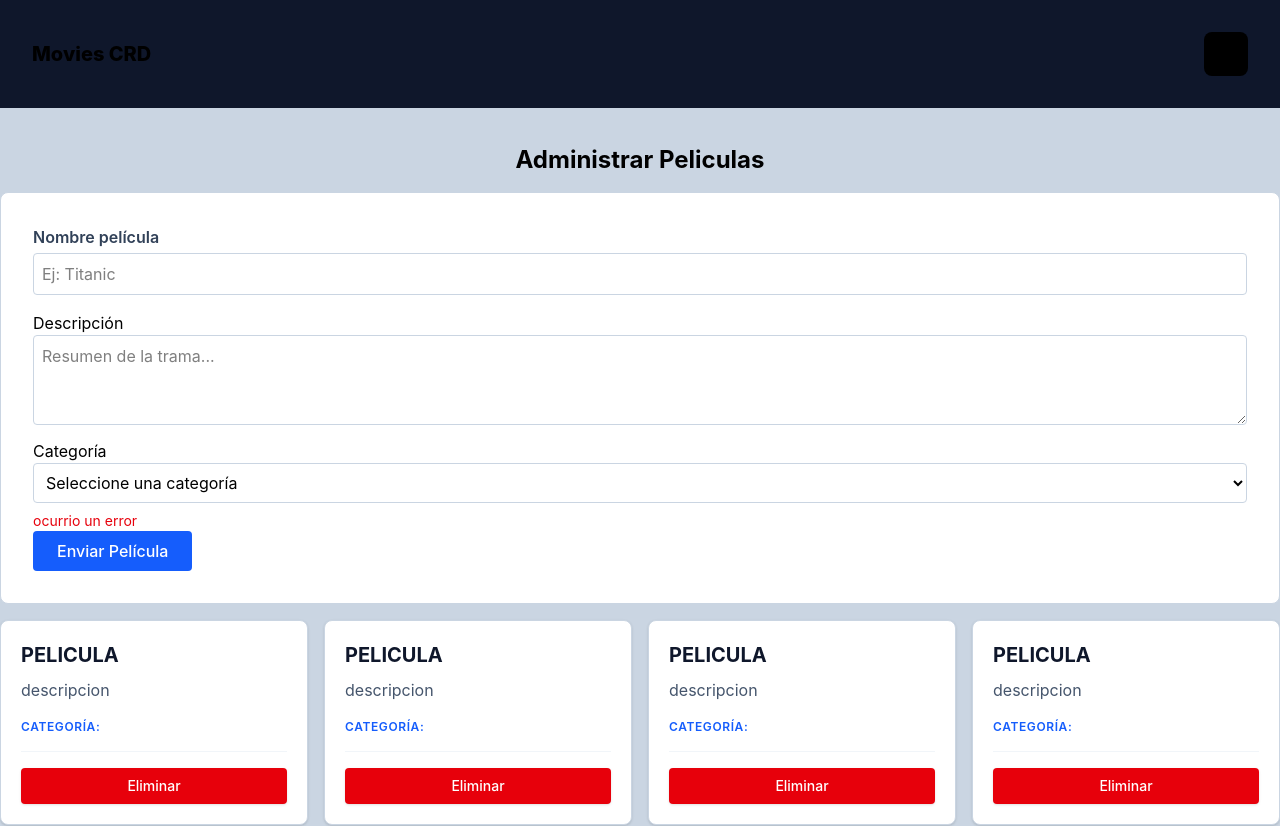
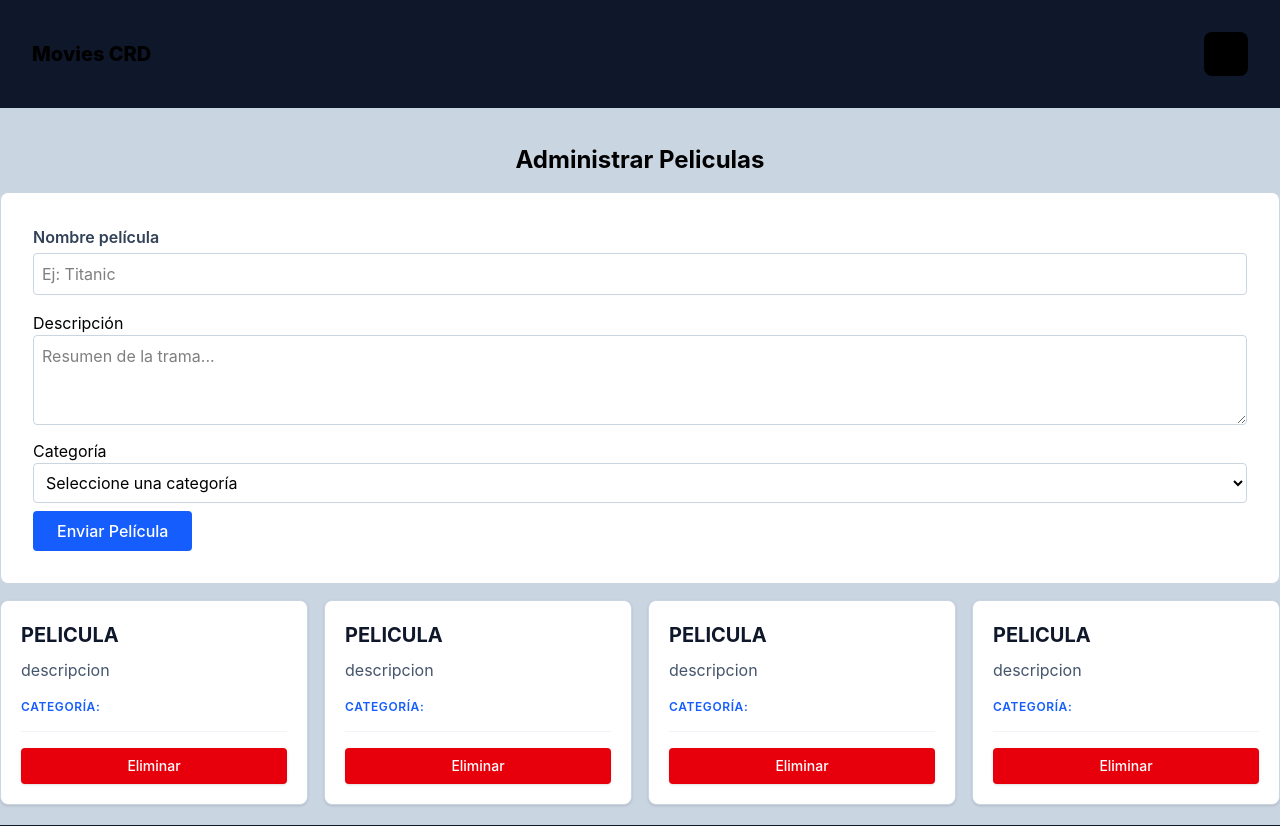
Before and after one commit to rollingcodeschool/peliculas-c22, a React (Vite) app: page / in a window 1280 px wide. Shown: the top 826 px of the page. Built offline with nearby package versions, Linux system fonts and the light colour scheme.

Commit message:
agregamos las validaciones necesarias en el campo categoria

```diff
--- a/src/components/FormMovie.jsx
+++ b/src/components/FormMovie.jsx
@@ -57,14 +57,14 @@ const FormMovie = () => {
         {/* Campo: Categoría */}
         <div>
           <label>Categoría</label>
-          <select name="categoria"   className="w-full border border-slate-300 dark:border-slate-600 rounded p-2 dark:bg-slate-700 dark:text-white focus:outline-none focus:ring-2 focus:ring-blue-500/80">
+          <select name="categoria"   className="w-full border border-slate-300 dark:border-slate-600 rounded p-2 dark:bg-slate-700 dark:text-white focus:outline-none focus:ring-2 focus:ring-blue-500/80" {...register('categoria', {required:'Debes seleccionar una categoria'})}>
             <option value="">Seleccione una categoría</option>
             <option value="aventura">Aventura</option>
             <option value="comedia">Comedia</option>
             <option value="romance">Romance</option>
             <option value="terror">Terror</option>
           </select>
-          <p className="text-sm text-red-600 mt-2">ocurrio un error</p>
+          <p className="text-sm text-red-600 mt-2">{errors.categoria?.message}</p>
         </div>
 
         {/* Botón */}
```
